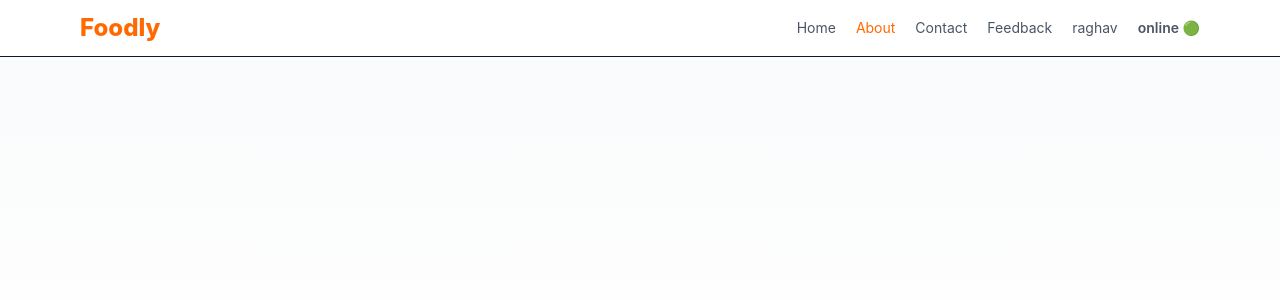
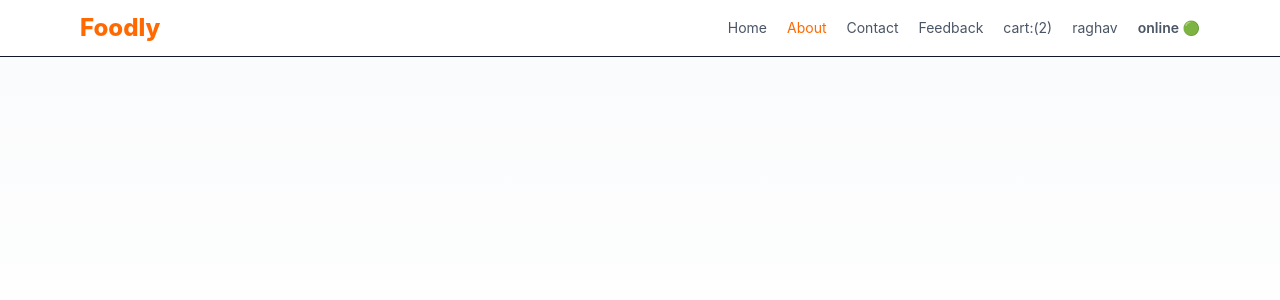
Before and after one commit to Raghav000001/restro_app, a React (Vite) app: page /about in a window 1280 px wide. Shown: the top 300 px of the page. Built offline with nearby package versions, Linux system fonts and the light colour scheme.

Commit message:
redux basic setup

```diff
--- a/package.json
+++ b/package.json
@@ -10,12 +10,14 @@
     "preview": "vite preview"
   },
   "dependencies": {
+    "@reduxjs/toolkit": "^2.11.2",
     "@tailwindcss/vite": "^4.1.18",
     "daisyui": "^5.5.14",
     "json-server": "^1.0.0-beta.3",
     "react": "^19.2.0",
     "react-dom": "^19.2.0",
     "react-icons": "^5.5.0",
+    "react-redux": "^9.2.0",
     "react-router-dom": "^7.11.0",
     "react-shimmer-effects": "^1.0.4",
     "tailwindcss": "^4.1.18"
--- a/src/components/Header.jsx
+++ b/src/components/Header.jsx
@@ -2,6 +2,7 @@ import { Link } from "react-router-dom";
 import useOnlineStatus from "../hooks/useOnlineStatus";
 import UserContext from "../context/user.context";
 import { useContext } from "react";
+import { useSelector } from "react-redux";
 
 
 function Header() {
@@ -10,6 +11,11 @@ function Header() {
     //  const data =  useContext(UserContext)
     //  console.log(data);
      const {loggedInUser} =  useContext(UserContext)
+
+     const cartItems = useSelector((store)=> store.cart.items)
+     console.log(cartItems);
+
+
 
 
 
@@ -27,6 +33,7 @@ function Header() {
             </li>
             <li className="hover:text-gray-900 cursor-pointer">Contact</li>
             <li className="hover:text-gray-900 cursor-pointer">Feedback</li>
+            <li className="hover:text-gray-900 cursor-pointer">cart:({cartItems.length}) </li>
             <li className="hover:text-gray-900 cursor-pointer">  {loggedInUser} </li>
             <li className="font-semibold">{onlineStatus ? "online 🟢" : "offline 🔴"}</li>
           </ul>
--- a/src/pages/Home.jsx
+++ b/src/pages/Home.jsx
@@ -2,6 +2,8 @@ import Header from "../components/Header"
 import { Outlet } from "react-router-dom"
 import UserContext from "../context/user.context"
 import { useEffect, useState } from "react"
+import { Provider } from "react-redux"
+import {appStore} from "../redux/store"
 
 
 const Home = () => {
@@ -23,8 +25,10 @@ const Home = () => {
   return (
     <div>
       <UserContext.Provider value={{loggedInUser:username,isLoggedIn:loggedIn}}>
+        <Provider store={appStore}>
       <Header/>
       <Outlet/>
+        </Provider>
       </UserContext.Provider>
     </div>
   )
--- /dev/null
+++ b/src/redux/slices/cartSlice.js
@@ -0,0 +1,24 @@
+import { createSlice } from "@reduxjs/toolkit";
+
+
+ const cartSlice = createSlice({
+        name:"cart",
+        initialState:{
+            items:["pizza","burger"]
+        },
+        reducers:{
+            addToCart:()=> {
+
+            },
+            removeFromCart:()=> {
+
+            },
+            clearCart:()=> {
+
+            }
+        }
+  })
+
+
+  export const {addToCart,removeFromCart,clearCart} = cartSlice.actions
+  export default cartSlice.reducer
--- /dev/null
+++ b/src/redux/store.js
@@ -0,0 +1,9 @@
+import { configureStore } from "@reduxjs/toolkit";
+import cartSlice from "./slices/cartSlice"
+
+
+export  const appStore = configureStore({
+       reducer:{
+          cart:cartSlice
+       }
+  })
```
Also changed, not shown: 1 other file (tests, documents, lock files or other folders).
